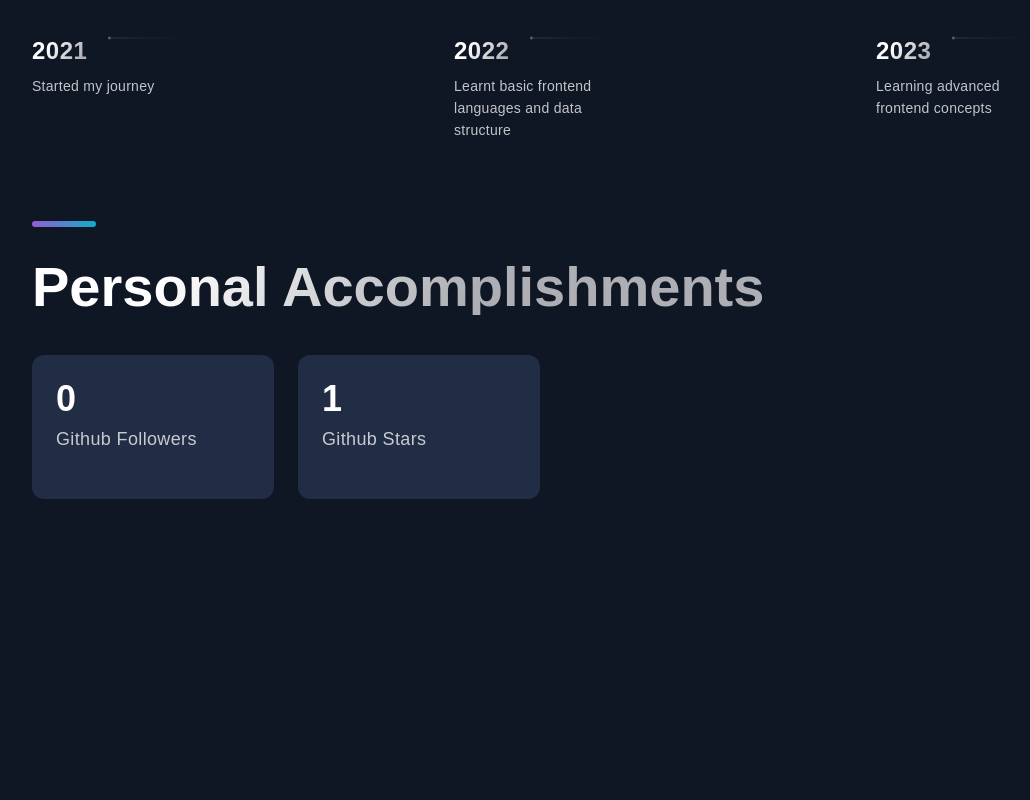
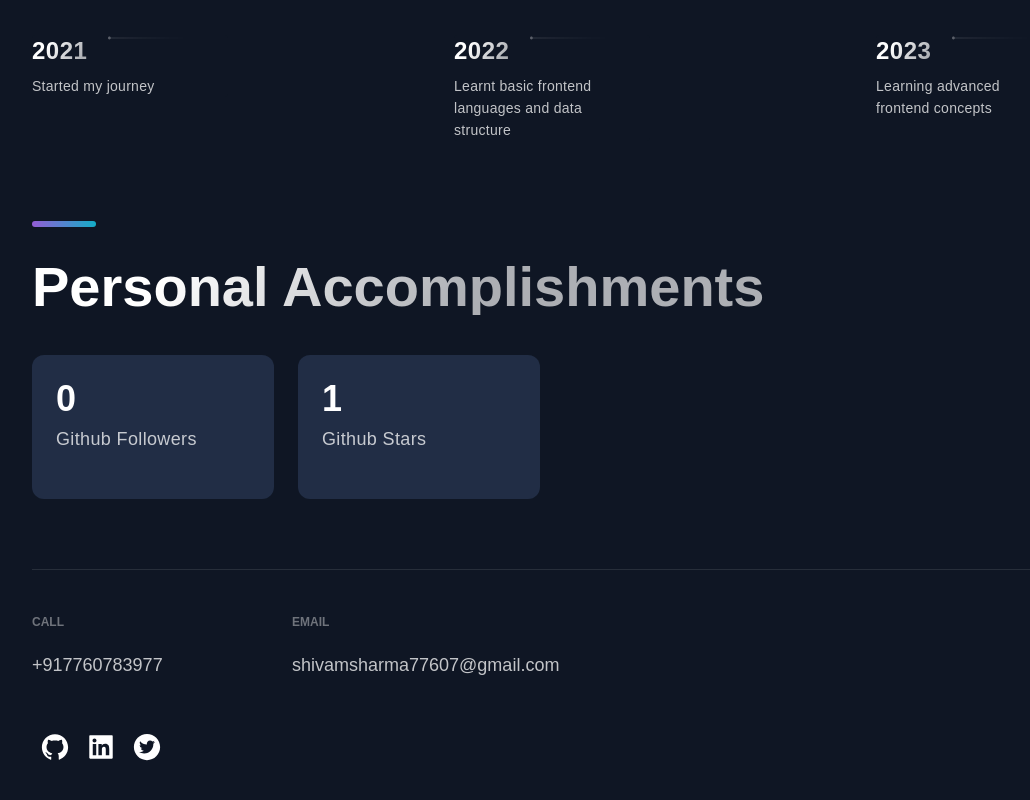
Before and after one commit to Shivam-Sharma-1/Simple-Portfolio-Website, a Next.js app: page / in a window 1280 px wide. Shown: the part 2693-3493 px from the top of the page, without its empty margins (88-1118 px from the left). Before the commit the page ends 3232 px from the top, so only its background shows below. Built offline with nearby package versions, Linux system fonts and the light colour scheme.

Commit message:
feat: add footer

```diff
--- /dev/null
+++ b/src/components/Footer/Footer.js
@@ -0,0 +1,35 @@
+import { AiFillGithub, AiFillLinkedin, AiFillTwitterCircle } from "react-icons/ai"
+import { SocialIcons } from "../Header/HeaderStyles"
+import { FooterWrapper, LinkColumn, LinkItem, LinkList, LinkTitle, SocialContainer, SocialIconsContainer } from "./FooterStyles"
+
+function Footer() {
+    return (
+        <FooterWrapper>
+            <LinkList>
+                <LinkColumn>
+                    <LinkTitle>Call</LinkTitle>
+                    <LinkItem href="tel:+917760783977">+917760783977</LinkItem>
+                </LinkColumn>
+                <LinkColumn>
+                    <LinkTitle>Email</LinkTitle>
+                    <LinkItem href="mail:shivamsharma77607@gmail.com">shivamsharma77607@gmail.com</LinkItem>
+                </LinkColumn>
+            </LinkList>
+            <SocialIconsContainer>
+                <SocialContainer>
+                    <SocialIcons href="https://github.com">
+                        <AiFillGithub size="3rem" />
+                    </SocialIcons>
+                    <SocialIcons href="https://linkedin.com">
+                        <AiFillLinkedin size="3rem" />
+                    </SocialIcons>
+                    <SocialIcons href="https://twitter.com">
+                        <AiFillTwitterCircle size="3rem" />
+                    </SocialIcons>
+                </SocialContainer>
+            </SocialIconsContainer>
+        </FooterWrapper>
+    )
+}
+
+export default Footer
--- a/src/layout/Layout.js
+++ b/src/layout/Layout.js
@@ -1,3 +1,4 @@
+import Footer from '@/components/Footer/Footer'
 import Header from '../components/Header/Header'
 import { Container } from './LayoutStyles'
 
@@ -8,6 +9,7 @@
             <main>
                 {children}
             </main>
+            <Footer/>
         </Container>
     )
 }
```
